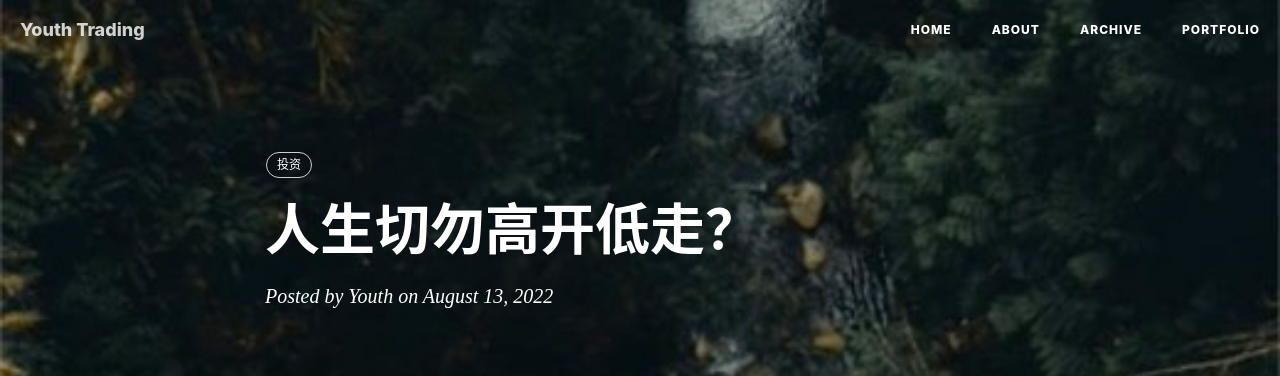
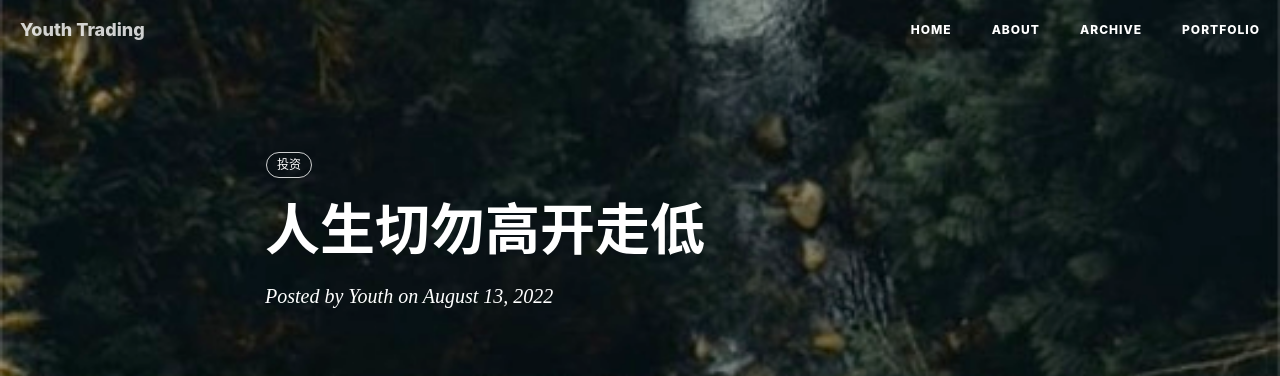
Before and after one commit to YouthTrading/youthtrading.github.io, a Jekyll site: the page built from _posts/2022-8-13-growup.markdown, in a window 1280 px wide. Shown: the top 376 px of the page. Built offline with Jekyll 4.4.1, drawn with Linux system fonts in a browser that asks for light colours; nearby versions of some CDN libraries; comment, search, counter and statistics services are not loaded.

Commit message:
添加新文章

```diff
--- a/_posts/2022-8-13-growup.markdown
+++ b/_posts/2022-8-13-growup.markdown
@@ -1,6 +1,6 @@
 ---
 layout:     post
-title:      "人生切勿高开低走？"
+title:      "人生切勿高开走低"
 subtitle:   ""
 date:       2022-8-13 20:00:00
 author:     "Youth"
```
